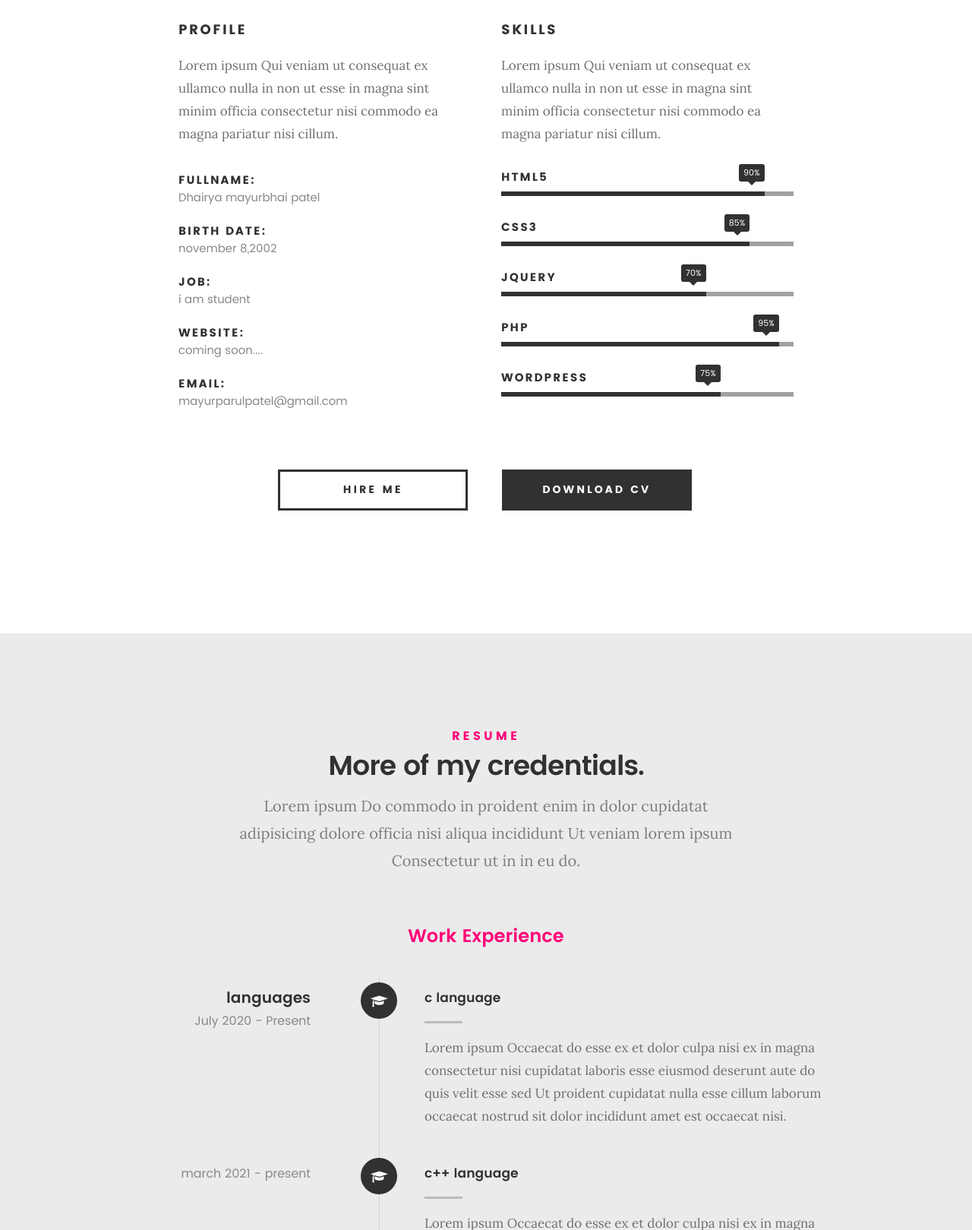
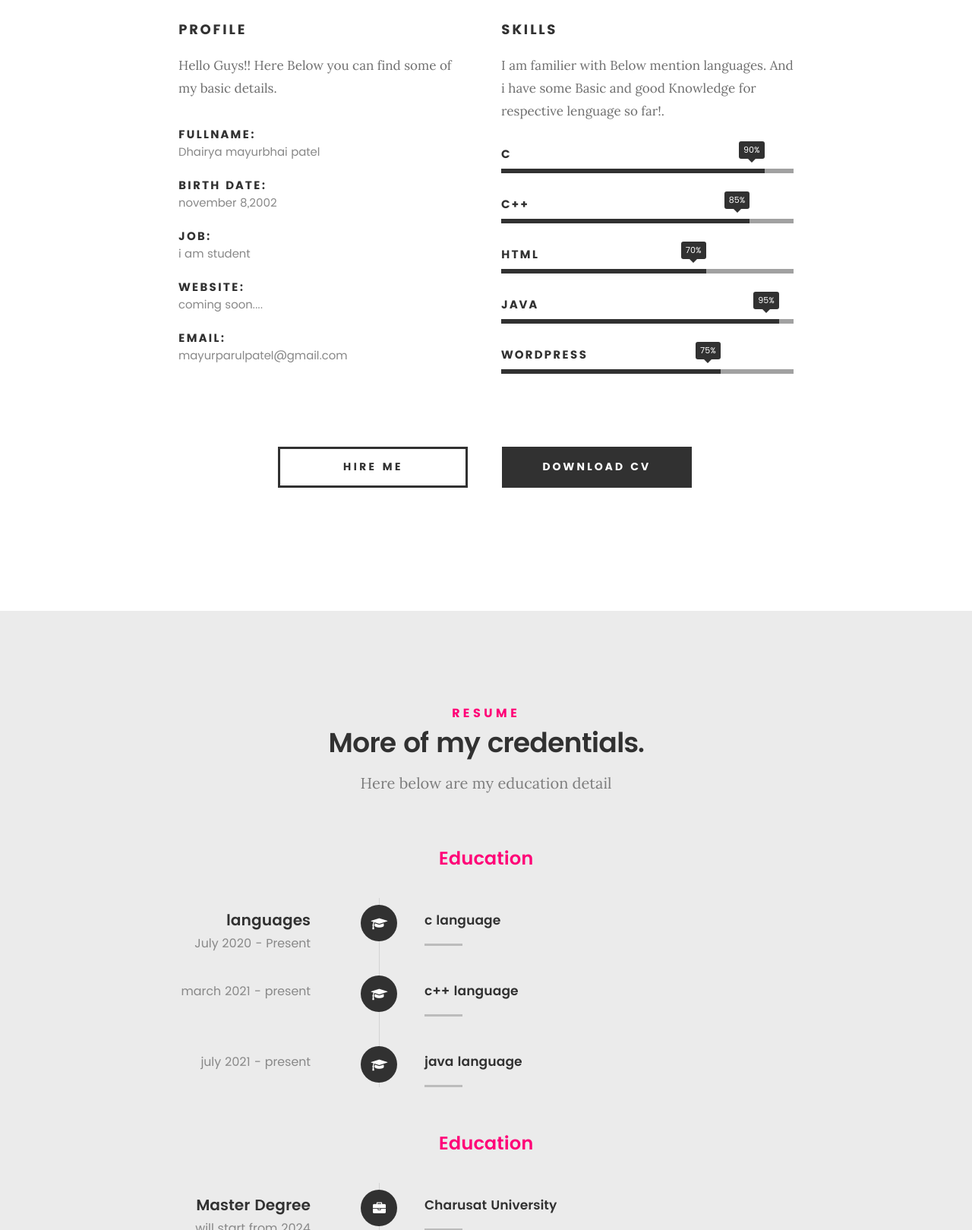
Before and after one commit to 20it086/bv, a plain HTML site: page index.html in a window 1280 px wide. Shown: the part 1181-2800 px from the top of the page at 76% size. Drawn offline with Linux system fonts and the light colour scheme; files whose address does not match are found by name.

Commit message:
Add files via upload

```diff
--- a/index.html
+++ b/index.html
@@ -7,7 +7,7 @@
    <!--- basic page needs
    ================================================== -->
    <meta charset="utf-8">
-	<title>Kards</title>
+	<title>20it086Dhairyapatel</title>
 	<meta name="description" content="">
 	<meta name="author" content="">
 
@@ -73,12 +73,12 @@
 
    			<div class="col-twelve">
 
-	   			<h5>Hello, World.</h5>
+	   			<h5>Hello, Charusat.</h5>
 	   			<h1>I'm Dhairya patel.</h1>
 
 	   			<p class="intro-position">
-	   				<span>Front-end Developer</span>
-	   				<span>UI/UX Designer</span>
+	   				<span>Beginner in Web Designer </span>
+	   				<span>Student</span>
 	   			</p>
 
 	   			<a class="button stroke smoothscroll" href="#about" title="">More About Me</a>
@@ -124,7 +124,8 @@
    		<div class="col-six tab-full">
 
    			<h3>Profile</h3>
-   			<p>Lorem ipsum Qui veniam ut consequat ex ullamco nulla in non ut esse in magna sint minim officia consectetur nisi commodo ea magna pariatur nisi cillum.</p>
+   			<p>Hello Guys!!
+				Here Below you can find some of my basic details.</p>
 
    			<ul class="info-list">
    				<li>
@@ -155,24 +156,25 @@
    		<div class="col-six tab-full">
 
    			<h3>Skills</h3>
-   			<p>Lorem ipsum Qui veniam ut consequat ex ullamco nulla in non ut esse in magna sint minim officia consectetur nisi commodo ea magna pariatur nisi cillum.</p>
+   			<p>I am familier with Below mention languages.
+				And i have some Basic and good Knowledge for respective lenguage so far!.</p>
 
 				<ul class="skill-bars">
 				   <li>
 				   	<div class="progress percent90"><span>90%</span></div>
-				   	<strong>HTML5</strong>
+				   	<strong>c</strong>
 				   </li>
 				   <li>
 				   	<div class="progress percent85"><span>85%</span></div>
-				   	<strong>CSS3</strong>
+				   	<strong>c++</strong>
 				   </li>
 				   <li>
 				   	<div class="progress percent70"><span>70%</span></div>
-				   	<strong>JQuery</strong>
+				   	<strong>HTML</strong>
 				   </li>
 				   <li>
 				   	<div class="progress percent95"><span>95%</span></div>
-				   	<strong>PHP</strong>
+				   	<strong>java</strong>
 				   </li>
 				   <li>
 
@@ -206,7 +208,7 @@
    			<h5>Resume</h5>
    			<h1>More of my credentials.</h1>
 
-   			<p class="lead">Lorem ipsum Do commodo in proident enim in dolor cupidatat adipisicing dolore officia nisi aliqua incididunt Ut veniam lorem ipsum Consectetur ut in in eu do.</p>
+   			<p class="lead">Here below are my education detail</p>
 
    		</div>
    	</div> <!-- /section-intro-->
@@ -215,7 +217,7 @@
 
    		<div class="col-twelve resume-header">
 
-   			<h2>Work Experience</h2>
+   			<h2>Education</h2>
 
    		</div> <!-- /resume-header -->
 
@@ -236,7 +238,7 @@
 
 	   				<div class="timeline-content">
 	   					<h4>c language</h4>
-	   					<p>Lorem ipsum Occaecat do esse ex et dolor culpa nisi ex in magna consectetur nisi cupidatat laboris esse eiusmod deserunt aute do quis velit esse sed Ut proident cupidatat nulla esse cillum laborum occaecat nostrud sit dolor incididunt amet est occaecat nisi.</p>
+	   					<p></p>
 	   				</div>
 
 	   			</div> <!-- /timeline-block -->
@@ -254,7 +256,7 @@
 
 	   				<div class="timeline-content">
 	   					<h4>c++ language</h4>
-	   					<p>Lorem ipsum Occaecat do esse ex et dolor culpa nisi ex in magna consectetur nisi cupidatat laboris esse eiusmod deserunt aute do quis velit esse sed Ut proident cupidatat nulla esse cillum laborum occaecat nostrud sit dolor incididunt amet est occaecat nisi incididunt.</p>
+	   					<p></p>
 	   				</div>
 
 	   			</div> <!-- /timeline-block -->
@@ -266,13 +268,13 @@
 	   				</div>
 
 	   				<div class="timeline-header">
-	   					<h3>java language</h3>
+	   					<h3></h3>
 	   					<p>july 2021 - present</p>
 	   				</div>
 
 	   				<div class="timeline-content">
-	   					<h4>Great Designs Studio</h4>
-	   					<p>Lorem ipsum Occaecat do esse ex et dolor culpa nisi ex in magna consectetur nisi cupidatat laboris esse eiusmod deserunt aute do quis velit esse sed Ut proident cupidatat nulla esse cillum laborum occaecat nostrud sit dolor incididunt amet est occaecat nisi incididunt.</p>
+	   					<h4>java language</h4>
+	   					<p></p>
 	   				</div>
 
 	   			</div> <!-- /timeline-block -->
@@ -308,7 +310,7 @@
 
 	   				<div class="timeline-content">
 	   					<h4>Charusat University</h4>
-	   					<p>Lorem ipsum Occaecat do esse ex et dolor culpa nisi ex in magna consectetur nisi cupidatat laboris esse eiusmod deserunt aute do quis velit esse sed Ut proident cupidatat nulla esse cillum laborum occaecat nostrud sit dolor incididunt amet est occaecat nisi.</p>
+	   					<p></p>
 	   				</div>
 
 	   			</div> <!-- /timeline-block -->
@@ -326,7 +328,7 @@
 
 	   				<div class="timeline-content">
 	   					<h4>Charusat University</h4>
-	   					<p>Lorem ipsum Occaecat do esse ex et dolor culpa nisi ex in magna consectetur nisi cupidatat laboris esse eiusmod deserunt aute do quis velit esse sed Ut proident cupidatat nulla esse cillum laborum occaecat nostrud sit dolor incididunt amet est occaecat nisi incididunt.</p>
+	   					<p></p>
 	   				</div>
 
 	   			</div> <!-- /timeline-block -->
@@ -338,13 +340,13 @@
 	   				</div>
 
 	   				<div class="timeline-header">
-	   					<h3>Bachelor Degree</h3>
-	   					<p>May 2020 - June 2024</p>
+	   					<h3></h3>
+	   					<p></p>
 	   				</div>
 
 	   				<div class="timeline-content">
-	   					<h4>Design College</h4>
-	   					<p>Lorem ipsum Occaecat do esse ex et dolor culpa nisi ex in magna consectetur nisi cupidatat laboris esse eiusmod deserunt aute do quis velit esse sed Ut proident cupidatat nulla esse cillum laborum occaecat nostrud sit dolor incididunt amet est occaecat nisi incididunt.</p>
+	   					<h4></h4>
+	   					<p></p>
 	   				</div>
 
 	   			</div> <!-- /timeline-block -->
```
